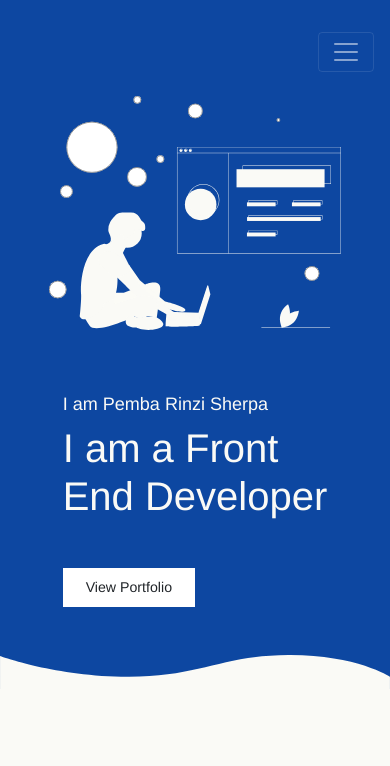
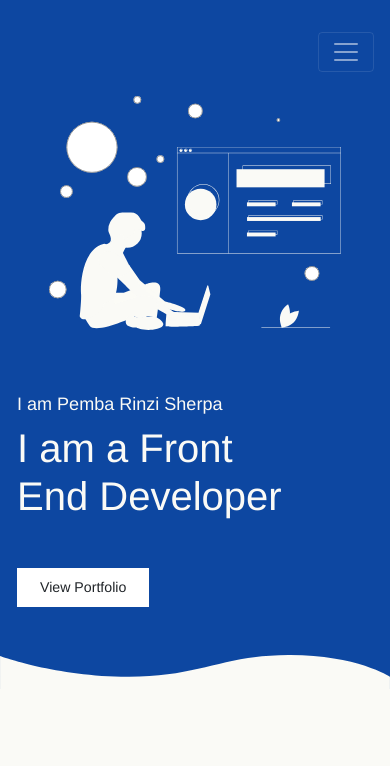
Before and after one commit to pemba007/Portfolio, a plain HTML site: page index.html in a window 390 px wide. Shown: the top 766 px of the page. Drawn offline with nearby package versions, Linux system fonts and the light colour scheme.

Commit message:
Handled Intro Text

```diff
--- a/css/main.css
+++ b/css/main.css
@@ -202,6 +202,10 @@ footer {
   }
   .intro-text {
     text-align: center;
+    padding-left: 1rem;
+  }
+  .intro-text div {
+    margin-left: 0 !important;
   }
   .call-to-action {
     width: 100%;
```
